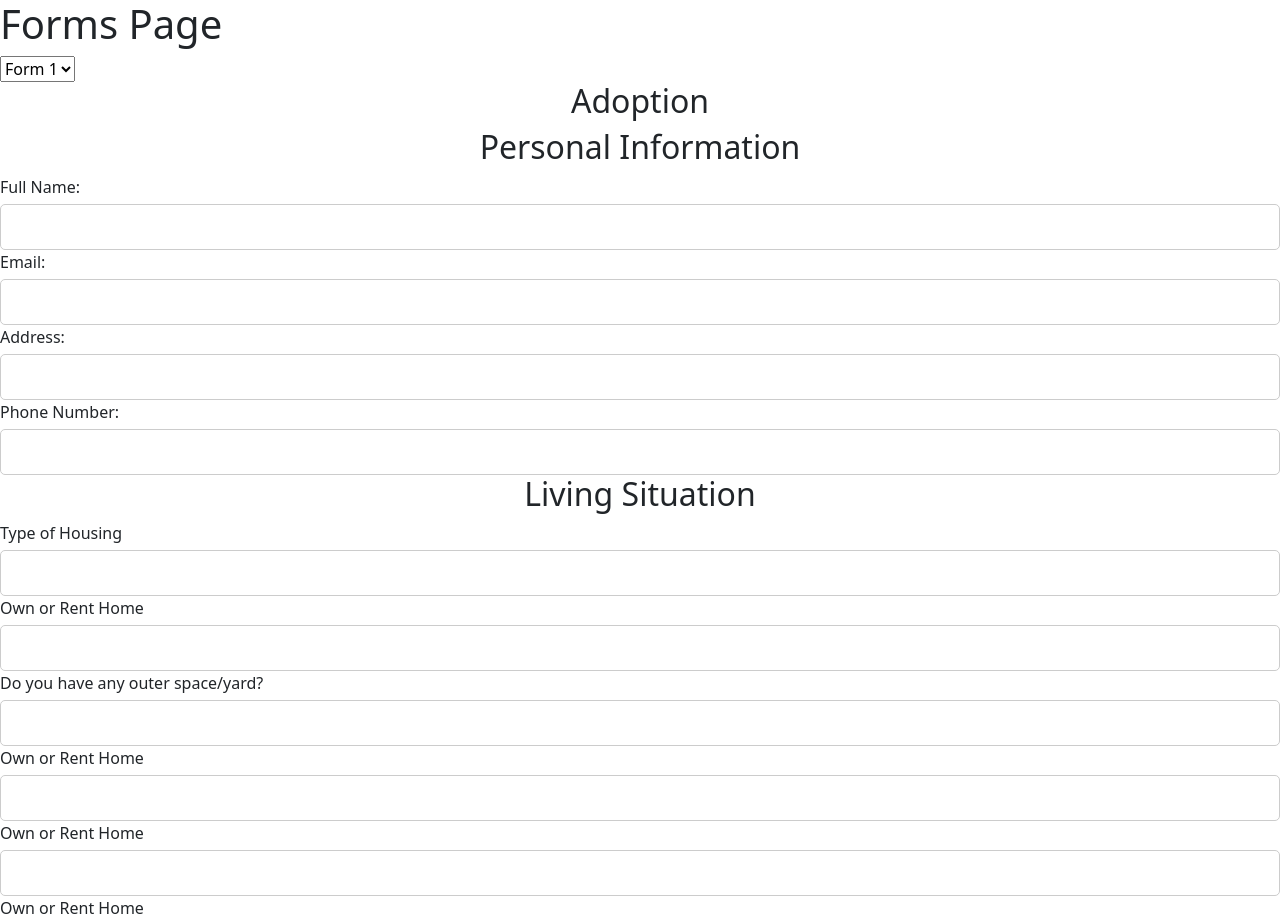
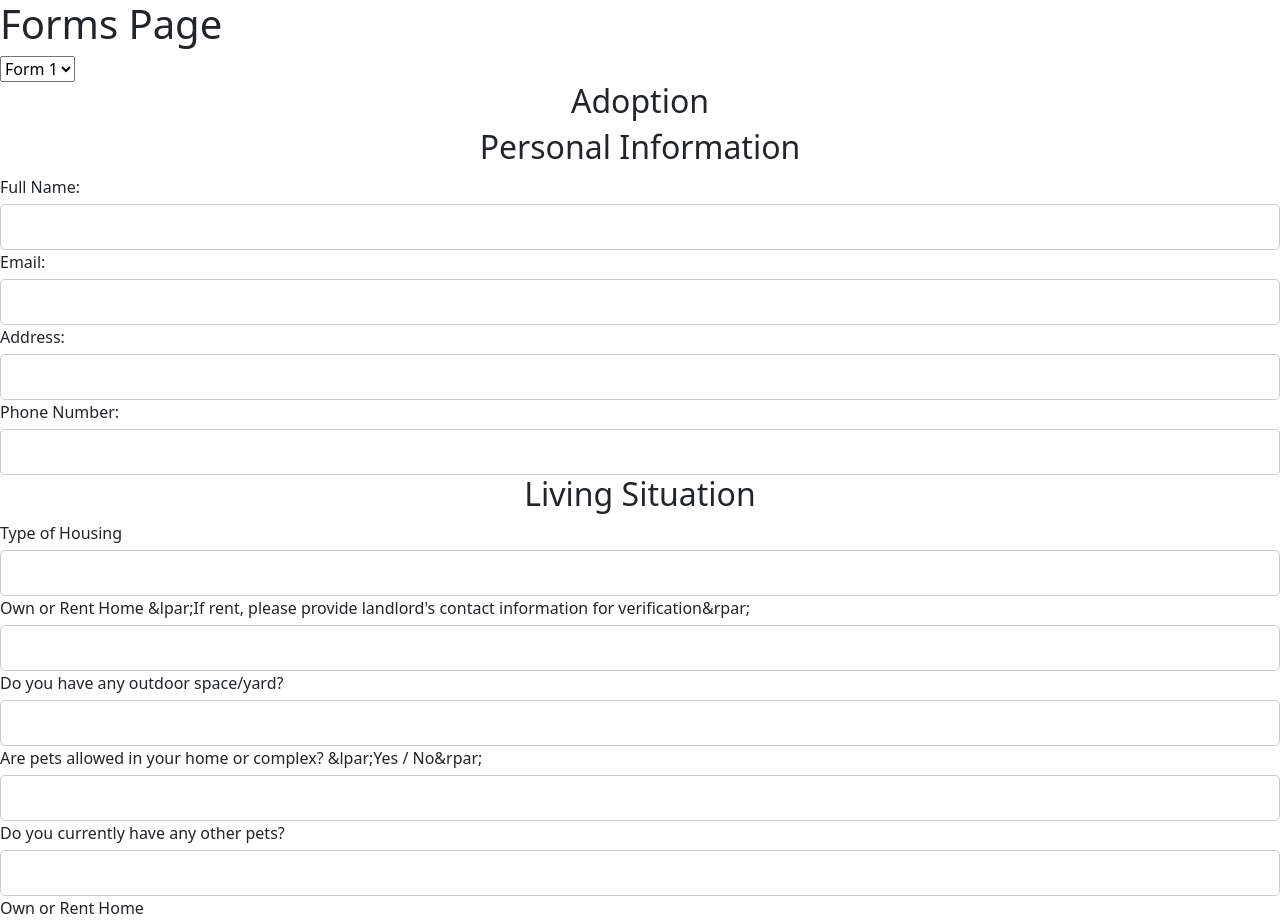
Before and after one commit to yoanadl/pet-society, a React (Create React App) app: page /forms in a window 1280 px wide. Shown: the top 923 px of the page. Built offline with nearby package versions, Linux system fonts and the light colour scheme.

Commit message:
about us page

```diff
--- a/src/App.js
+++ b/src/App.js
@@ -4,6 +4,7 @@ import { AuthProvider } from './services/AuthContext.js';
 import Home from './pages/home.jsx';
 import PetList from './pages/petlist.jsx';
 import Forms from './pages/forms.jsx';
+import AboutUs from './pages/aboutUs.jsx';
 
 function App() {
   return (
@@ -13,6 +14,8 @@ function App() {
           <Route path="/" element={<Home />} />
           <Route path="/petlist" element={<PetList />} />
           <Route path="/forms" element={<Forms />} />
+          <Route path="/aboutUs" element={<AboutUs />} />
+
         </Routes>
       </div>
     </AuthProvider>
--- a/src/components/Footer.js
+++ b/src/components/Footer.js
@@ -15,6 +15,11 @@ function Footer() {
     navigate('/forms');
   };
 
+  const goToAboutUs = () => {
+    navigate('/aboutUs');
+  };
+
+
 
   return (
 
@@ -29,12 +34,10 @@ function Footer() {
         </div>
 
         <nav className="footer-nav">
-          <a href="#about-us" className="footer-link">About Us</a>
+          <a href="#about-us" className="footer-link" onClick={(e) => { e.preventDefault(); goToAboutUs(); }} >About Us</a>
           <a href="#services" className="footer-link">Services</a>
           <a href="#faqs" className="footer-link">FAQs</a>
-          <a href="#" id="forms" className="footer-link" onClick={(e) => { e.preventDefault(); goToForm(); }}>
-            Forms
-          </a>
+          <a href="#" id="forms" className="footer-link" onClick={(e) => { e.preventDefault(); goToForm(); }}>Forms</a>
         </nav>
 
         <div id='icons'>
--- /dev/null
+++ b/src/pages/aboutUs.jsx
@@ -0,0 +1,9 @@
+import React from 'react'
+
+const aboutUs = () => {
+  return (
+    <div>aboutUs</div>
+  )
+}
+
+export default aboutUs
--- a/src/pages/forms.jsx
+++ b/src/pages/forms.jsx
@@ -35,6 +35,7 @@ const Forms = () => {
           <label htmlFor="name">Address:</label>
           <input type="text" id="name" name="name" />
           <br />
+          {/* only number  */}
           <label htmlFor="name">Phone Number:</label>
           <input type="text" id="name" name="name" />
           <br />
@@ -44,16 +45,20 @@ const Forms = () => {
           <label htmlFor="name">Type of Housing</label>
           <input type="text" id="name" name="name" />
           <br />
-          <label htmlFor="name">Own or Rent Home</label>
+          {/* no, yes with field */}
+          <label htmlFor="name">Own or Rent Home &lpar;If rent, please provide landlord's contact information for verification&rpar;</label>
           <input type="text" id="name" name="name" />
           <br />
-          <label htmlFor="name">Do you have any outer space/yard?</label>
+          {/* yes, no */}
+          <label htmlFor="name">Do you have any outdoor space/yard?</label>
           <input type="text" id="name" name="name" />
           <br />
-          <label htmlFor="name">Own or Rent Home</label>
+          {/* yes, no with field */}
+          <label htmlFor="name">Are pets allowed in your home or complex? &lpar;Yes / No&rpar; </label>
           <input type="text" id="name" name="name" />
           <br />
-          <label htmlFor="name">Own or Rent Home</label>
+
+          <label htmlFor="name">Do you currently have any other pets? </label>
           <input type="text" id="name" name="name" />
           <br />
           <label htmlFor="name">Own or Rent Home</label>
```
